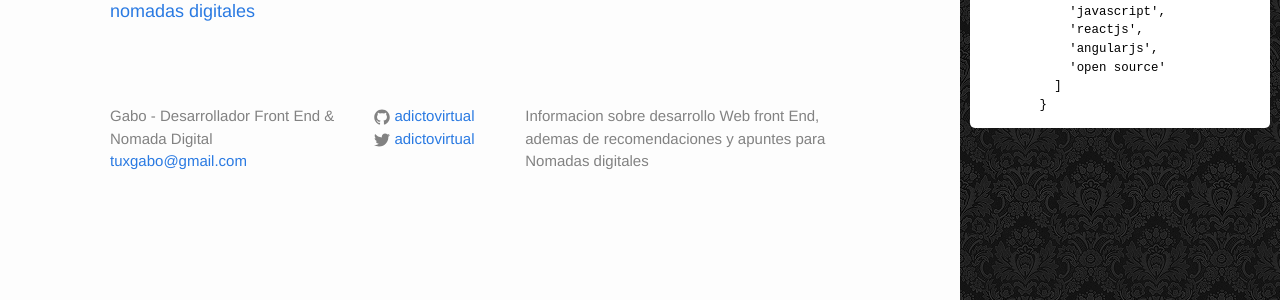
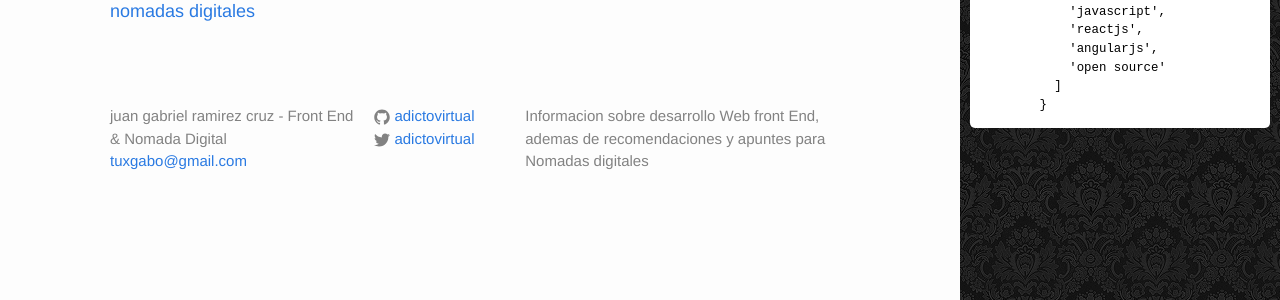
Before and after one commit to juanramirezc2/adictovirtual.github.io, a Jekyll site: the page built from index.html, in a window 1280 px wide. Shown: the part 490-790 px from the top of the page. Built offline with Jekyll 4.4.1, drawn with Linux system fonts in a browser that asks for light colours; nearby versions of some CDN libraries; comment, search, counter and statistics services are not loaded.

Commit message:
full name included in the page title

```diff
--- a/_config.yml
+++ b/_config.yml
@@ -1,5 +1,5 @@
 # Site settings
-title: Gabo - Desarrollador Front End & Nomada Digital
+title: juan gabriel ramirez cruz - Front End & Nomada Digital
 nickname : Gabo
 email: tuxgabo@gmail.com
 description: > # this means to ignore newlines until "baseurl:"
```
